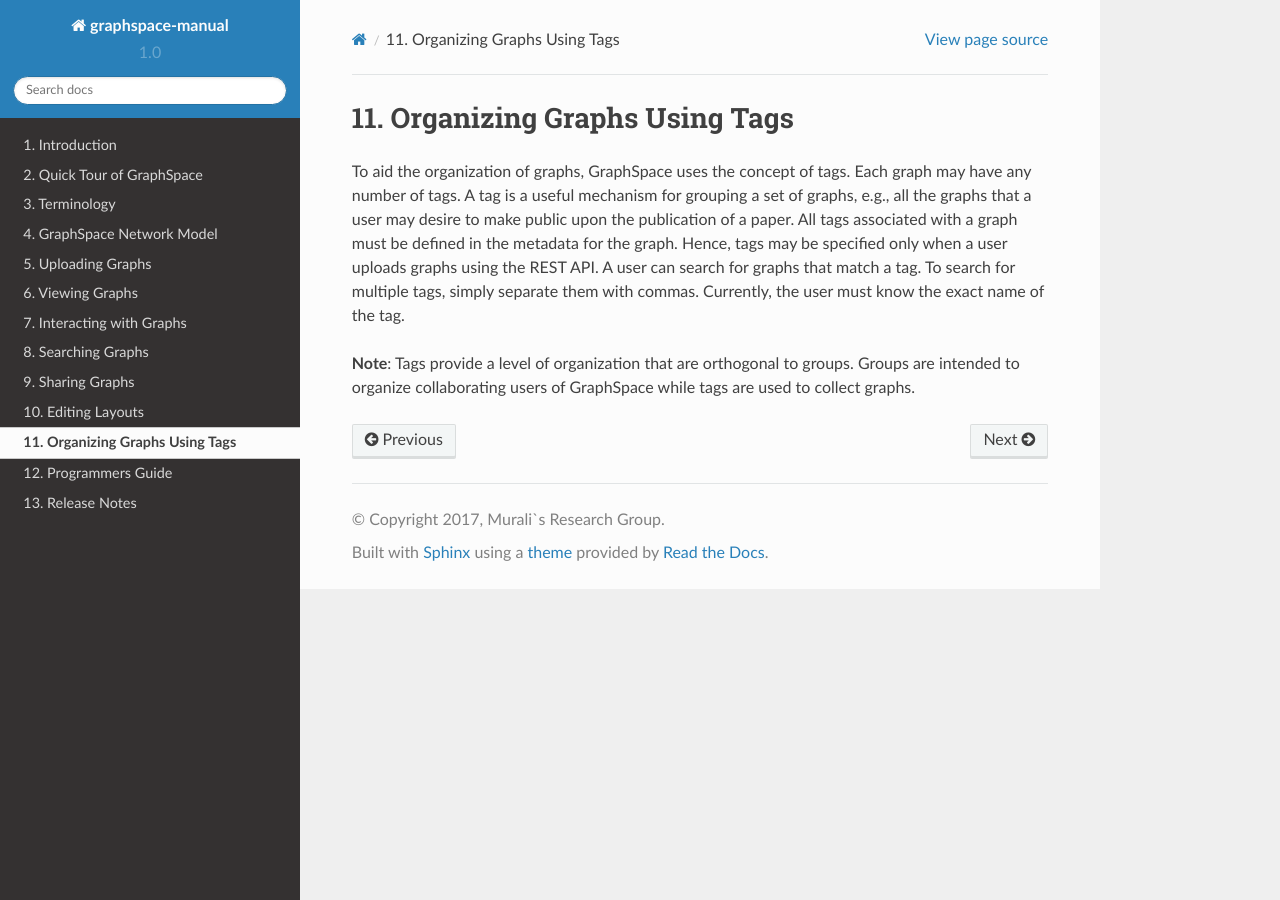
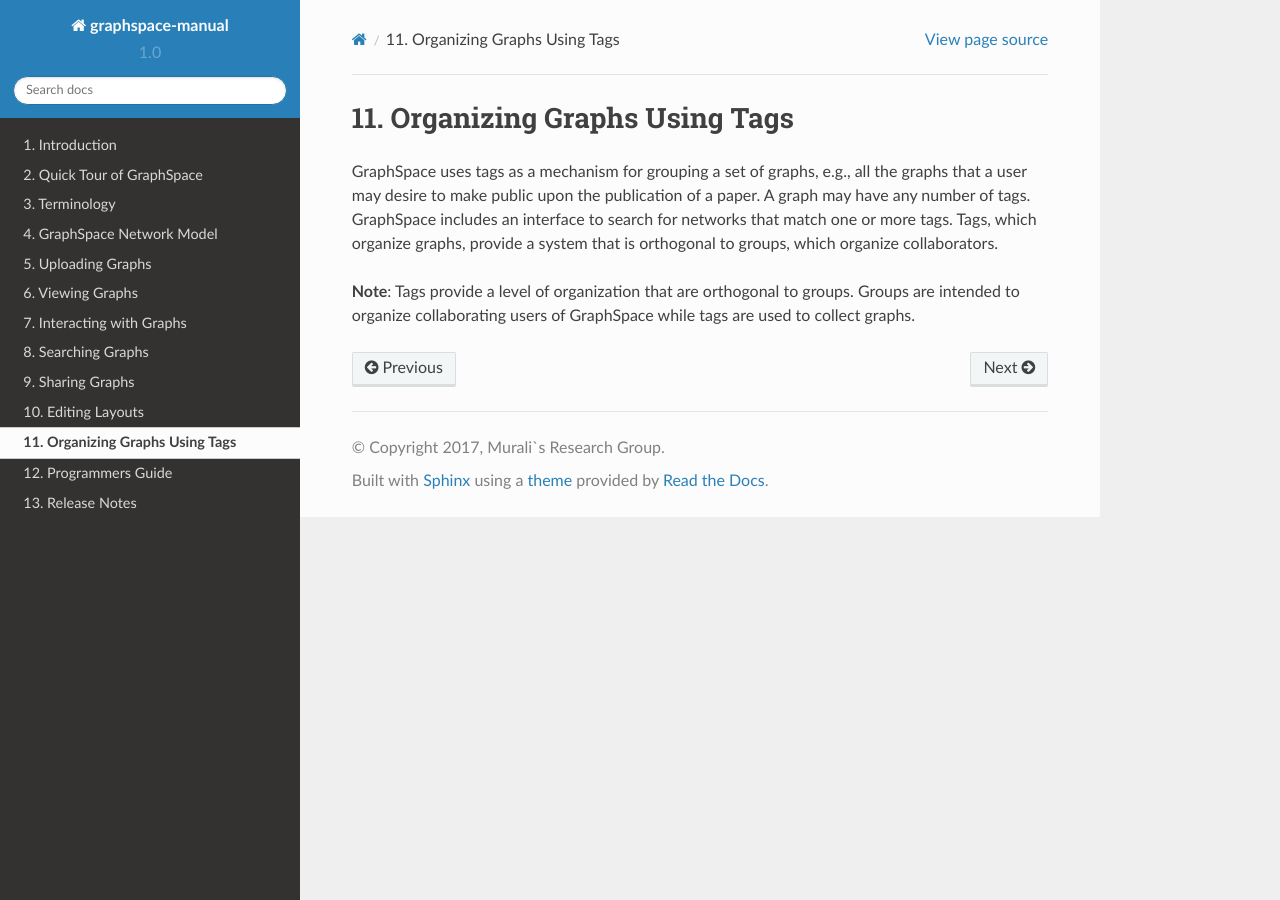
Before and after one commit to adbharadwaj/graphspace-manual, a Sphinx documentation site: the page built from docs/Organizing_Graphs_Using_Tags.md, in a window 1280 px wide. Built offline with Sphinx 7.4.7 and the Read the Docs theme 2.0.0, drawn with Linux system fonts in a browser that asks for light colours.

Commit message:
Update Organizing_Graphs_Using_Tags.md

```diff
--- a/docs/Organizing_Graphs_Using_Tags.md
+++ b/docs/Organizing_Graphs_Using_Tags.md
@@ -1,5 +1,9 @@
 # Organizing Graphs Using Tags
 
-To aid the organization of graphs, GraphSpace uses the concept of tags. Each graph may have any number of tags. A tag is a useful mechanism for grouping a set of graphs, e.g., all the graphs that a user may desire to make public upon the publication of a paper. All tags associated with a graph must be defined in the metadata for the graph. Hence, tags may be specified only when a user uploads graphs using the REST API. A user can search for graphs that match a tag. To search for multiple tags, simply separate them with commas. Currently, the user must know the exact name of the tag.
+GraphSpace uses tags as a mechanism for grouping a set of graphs, e.g., all the graphs
+that a user may desire to make public upon the publication of a paper. A graph may have any
+number of tags. GraphSpace includes an interface to search for networks that match one or more
+tags. Tags, which organize graphs, provide a system that is orthogonal to groups, which organize
+collaborators.
 
 **Note**: Tags provide a level of organization that are orthogonal to groups. Groups are intended to organize collaborating users of GraphSpace while tags are used to collect graphs.
```
